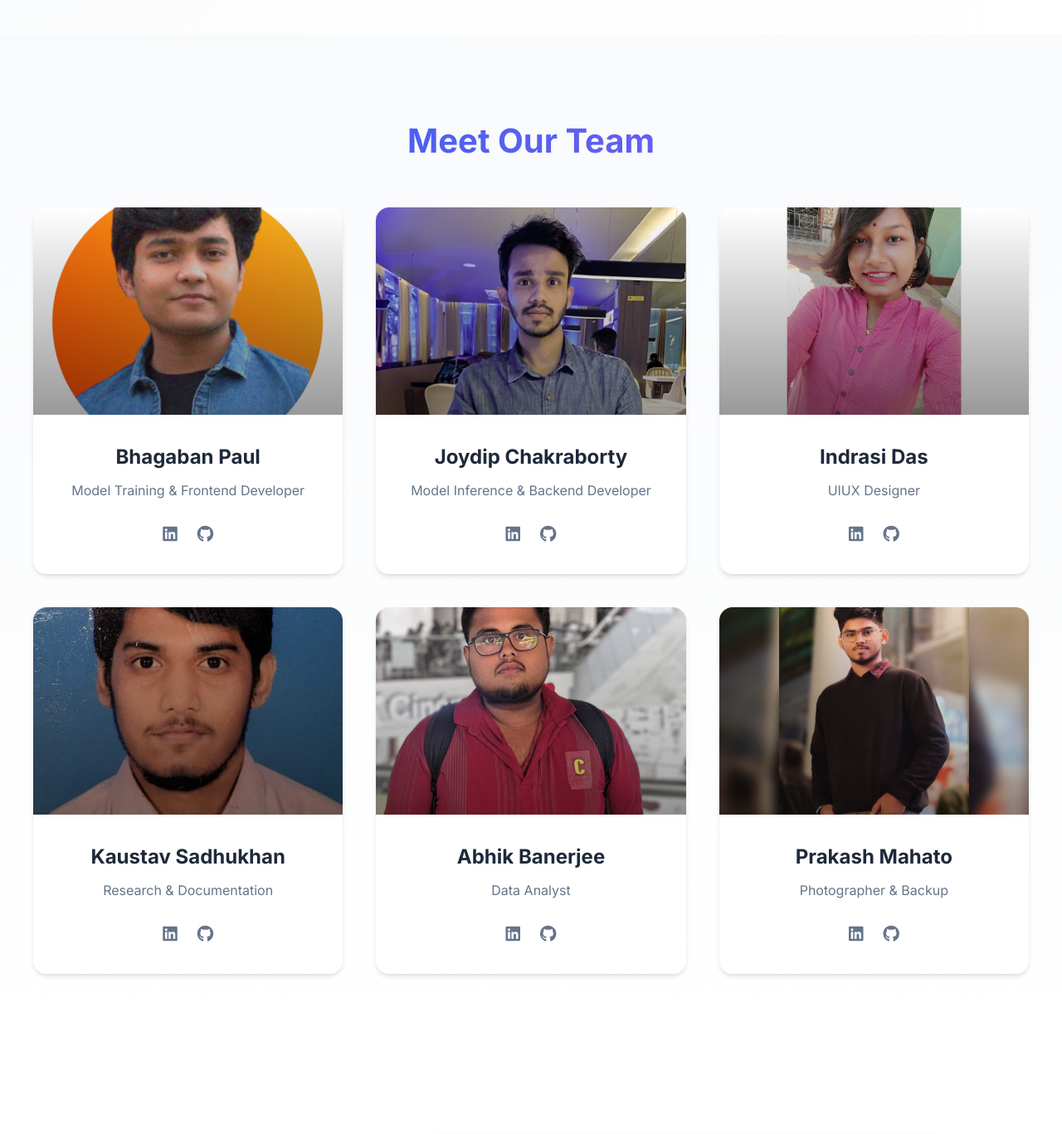
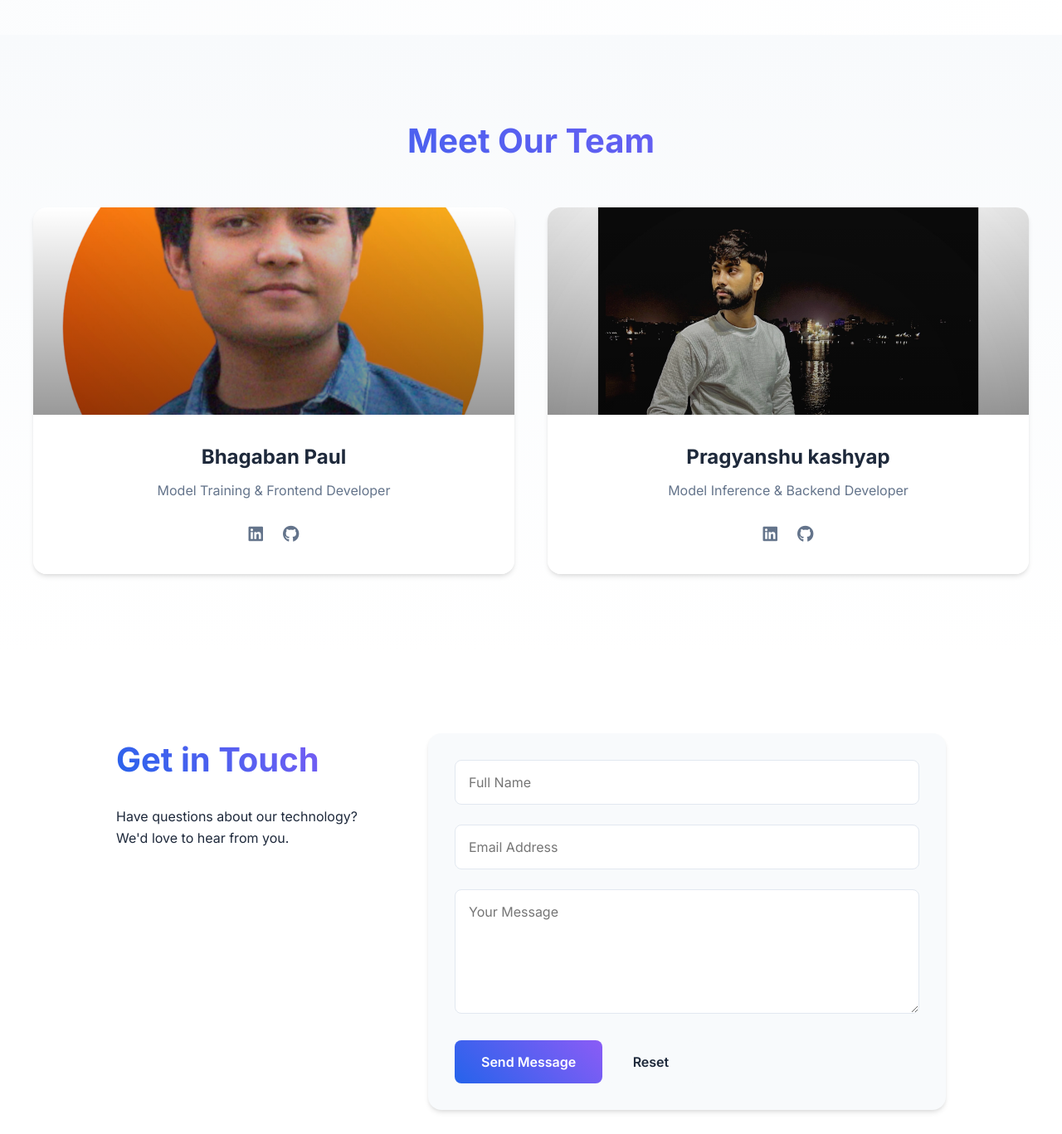
Before and after one commit to pragyanshu-kashyap/DeepFake-DetectionAI, a Flask app: page / in a window 1280 px wide. Shown: the part 2689-4056 px from the top of the page at 83% size. Run offline with Flask 3, Linux system fonts and the light colour scheme.

Commit message:
final completion , pushing to remote from local

```diff
--- a/templates/index.html
+++ b/templates/index.html
@@ -251,111 +251,19 @@
           </div>
           <div class="team-card">
             <div class="member-image">
-              <img src="../../static/images/joi.jpg" alt="Joydip Chakraborty" />
+              <img src="../../static/images/Ghaat_pic.png" alt="Pragyanshu Kashyap" />
             </div>
             <div class="member-info">
-              <h3>Joydip Chakraborty</h3>
+              <h3>Pragyanshu kashyap</h3>
               <p>Model Inference & Backend Developer</p>
               <div class="social-links">
                 <a
-                  href="https://www.linkedin.com/in/joydip-chakraborty"
+                  href="https://www.linkedin.com/in/pragyanshu-kashyap/"
                   target="_blank"
                 >
                   <i class="fab fa-linkedin"></i>
                 </a>
-                <a href="https://github.com/XyonX" target="_blank">
-                  <i class="fab fa-github"></i>
-                </a>
-              </div>
-            </div>
-          </div>
-          <div class="team-card">
-            <div class="member-image">
-              <img
-                src="../../static/images/WhatsApp Image 2024-09-04 at 01.32.06_c21b19fe.jpg"
-                alt="Indrasi Das"
-              />
-            </div>
-            <div class="member-info">
-              <h3>Indrasi Das</h3>
-              <p>UIUX Designer</p>
-              <div class="social-links">
-                <a
-                  href="https://www.linkedin.com/in/indrasi-das-434537223?lipi=urn%3Ali%3Apage%3Ad_flagship3_feed%3BXseGWrC3TSC46FvUjhBIVg%3D%3D"
-                  target="_blank"
-                >
-                  <i class="fab fa-linkedin"></i>
-                </a>
-                <a href="https://github.com/indrasi-das" target="_blank">
-                  <i class="fab fa-github"></i>
-                </a>
-              </div>
-            </div>
-          </div>
-          <div class="team-card">
-            <div class="member-image">
-              <img
-                src="../../static/images/Kaustav Sadhukhan Photo - kaustav sadhukhan.jpeg"
-                alt="Kaustav Sadhukhan"
-              />
-            </div>
-            <div class="member-info">
-              <h3>Kaustav Sadhukhan</h3>
-              <p>Research & Documentation</p>
-              <div class="social-links">
-                <a
-                  href="https://www.linkedin.com/in/kaustav-sadhukhan-51669a291?utm_source=share&utm_campaign=share_via&utm_content=profile&utm_medium=android_app"
-                  target="_blank"
-                >
-                  <i class="fab fa-linkedin"></i>
-                </a>
-                <a href="https://github.com/Ikaris2202" target="_blank">
-                  <i class="fab fa-github"></i>
-                </a>
-              </div>
-            </div>
-          </div>
-          <div class="team-card">
-            <div class="member-image">
-              <img
-                src="../../static/images/profile pic - abhik banerjee.jpg"
-                alt="Abhik Banerjee"
-              />
-            </div>
-            <div class="member-info">
-              <h3>Abhik Banerjee</h3>
-              <p>Data Analyst</p>
-              <div class="social-links">
-                <a
-                  href="https://www.linkedin.com/in/abhi-banerjee-b2a490203/"
-                  target="_blank"
-                >
-                  <i class="fab fa-linkedin"></i>
-                </a>
-                <a href="https://github.com/AVI-NEWBEE" target="_blank">
-                  <i class="fab fa-github"></i>
-                </a>
-              </div>
-            </div>
-          </div>
-          <div class="team-card">
-            <div class="member-image">
-              <img
-                src="../../static/images/photo-output - prakash mahato.jpeg"
-                alt="Prakash Mahato"
-              />
-            </div>
-            <div class="member-info">
-              <h3>Prakash Mahato</h3>
-              <p>Photographer & Backup</p>
-              <div class="social-links">
-                <a
-                  href="https://www.linkedin.com/in/prakash-mahato-3b1460325/"
-                  target="_blank"
-                >
-                  <i class="fab fa-linkedin"></i>
-                </a>
-                <a href="https://github.com/prakash0012" target="_blank">
+                <a href="https://github.com/pragyanshu-kashyap" target="_blank">
                   <i class="fab fa-github"></i>
                 </a>
               </div>
```
Also changed, not shown: static/images/Ghaat_pic.png (added), static/images/Kaustav Sadhukhan Photo - kaustav sadhukhan.jpeg (deleted), static/images/WhatsApp Image 2024-09-04 at 01.32.06_c21b19fe.jpg (deleted), static/images/WhatsApp Image 2024-09-04 at 18.01.27_78762378.jpg (deleted), static/images/joi.jpg (deleted), static/images/photo-output - prakash mahato.jpeg (deleted), static/images/profile pic - abhik banerjee.jpg (deleted).
